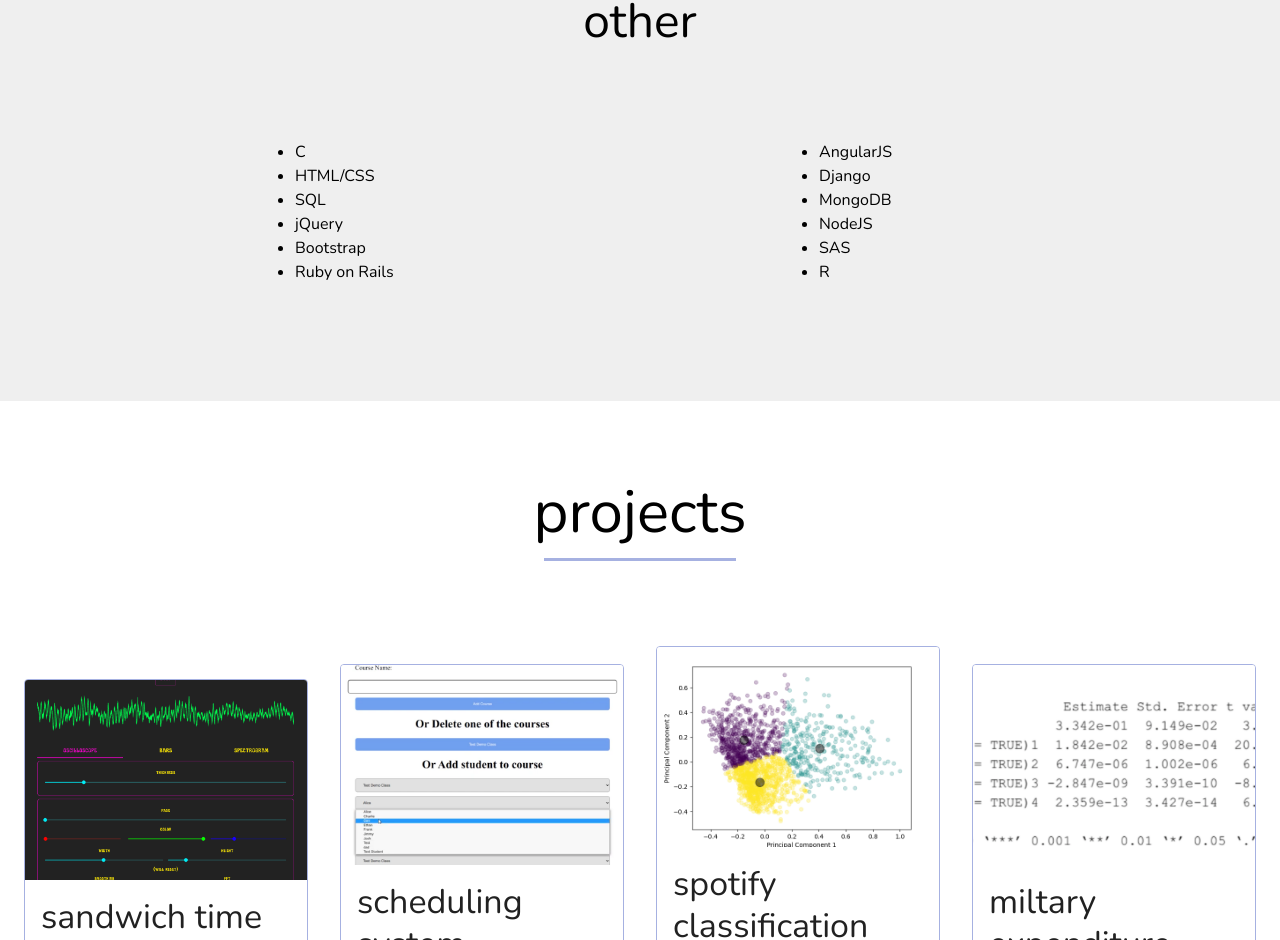
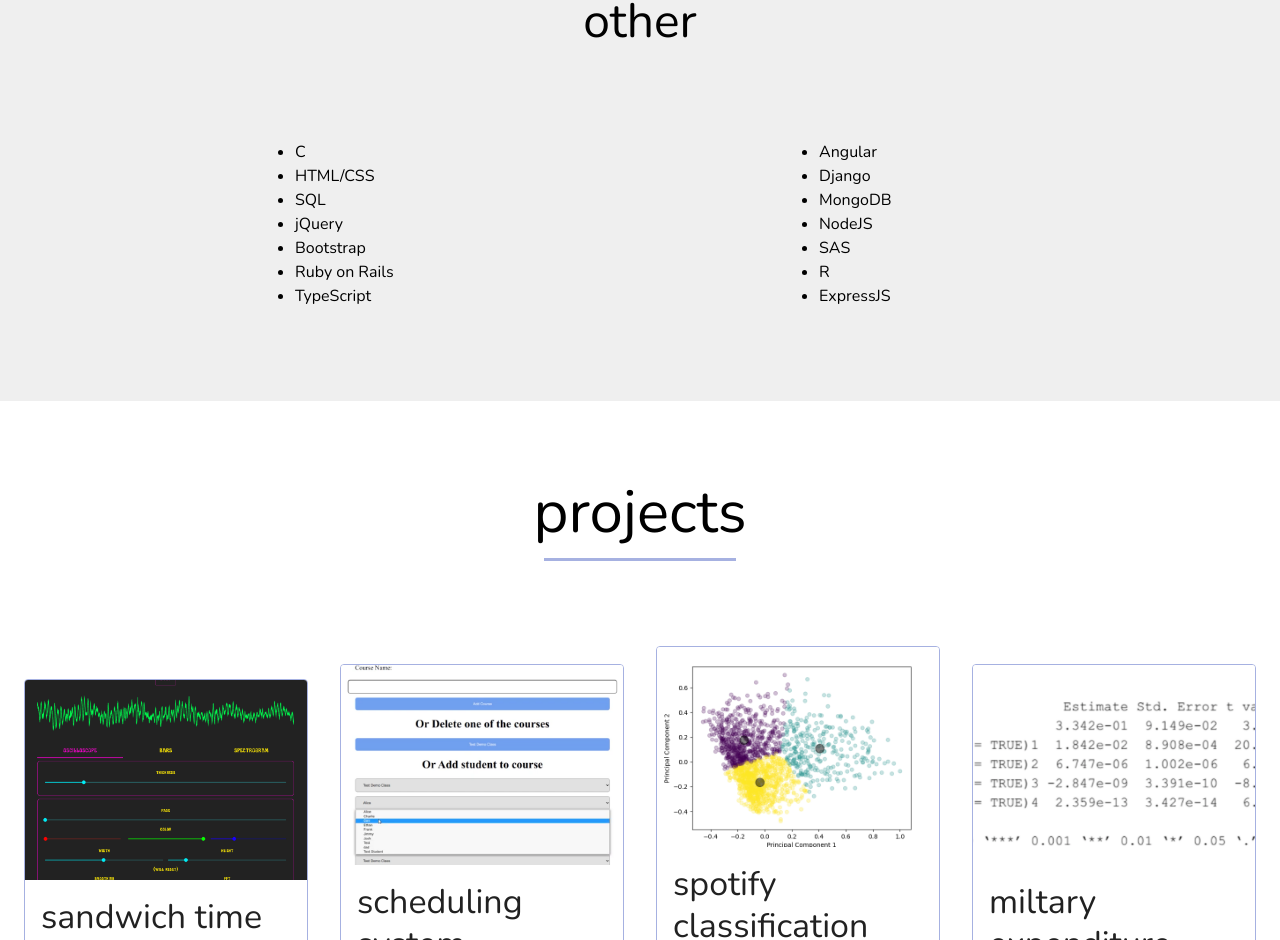
Before and after one commit to li-matthew/li-matthew.github.io, a React (Create React App) app: page / in a window 1280 px wide. Shown: the part 1999-2939 px from the top of the page. Built offline with nearby package versions, Linux system fonts and the light colour scheme.

Commit message:
update skills

```diff
--- a/src/Skills.js
+++ b/src/Skills.js
@@ -82,16 +82,18 @@ const Skills = () => {
                             <li><Typography>jQuery</Typography></li>
                             <li><Typography>Bootstrap</Typography></li>
                             <li><Typography>Ruby on Rails</Typography></li>
+                            <li><Typography>TypeScript</Typography></li>
                         </ul>
                         </Grid>
                         <Grid item xs={3}>
                         <ul>
-                            <li><Typography>AngularJS</Typography></li>
+                            <li><Typography>Angular</Typography></li>
                             <li><Typography>Django</Typography></li>
                             <li><Typography>MongoDB</Typography></li>
                             <li><Typography>NodeJS</Typography></li>
                             <li><Typography>SAS</Typography></li>
                             <li><Typography>R</Typography></li>
+                            <li><Typography>ExpressJS</Typography></li>
                         </ul>
                         </Grid>
                     </Grid>
```
Also changed, not shown: 1 other file (tests, documents, lock files or other folders).
